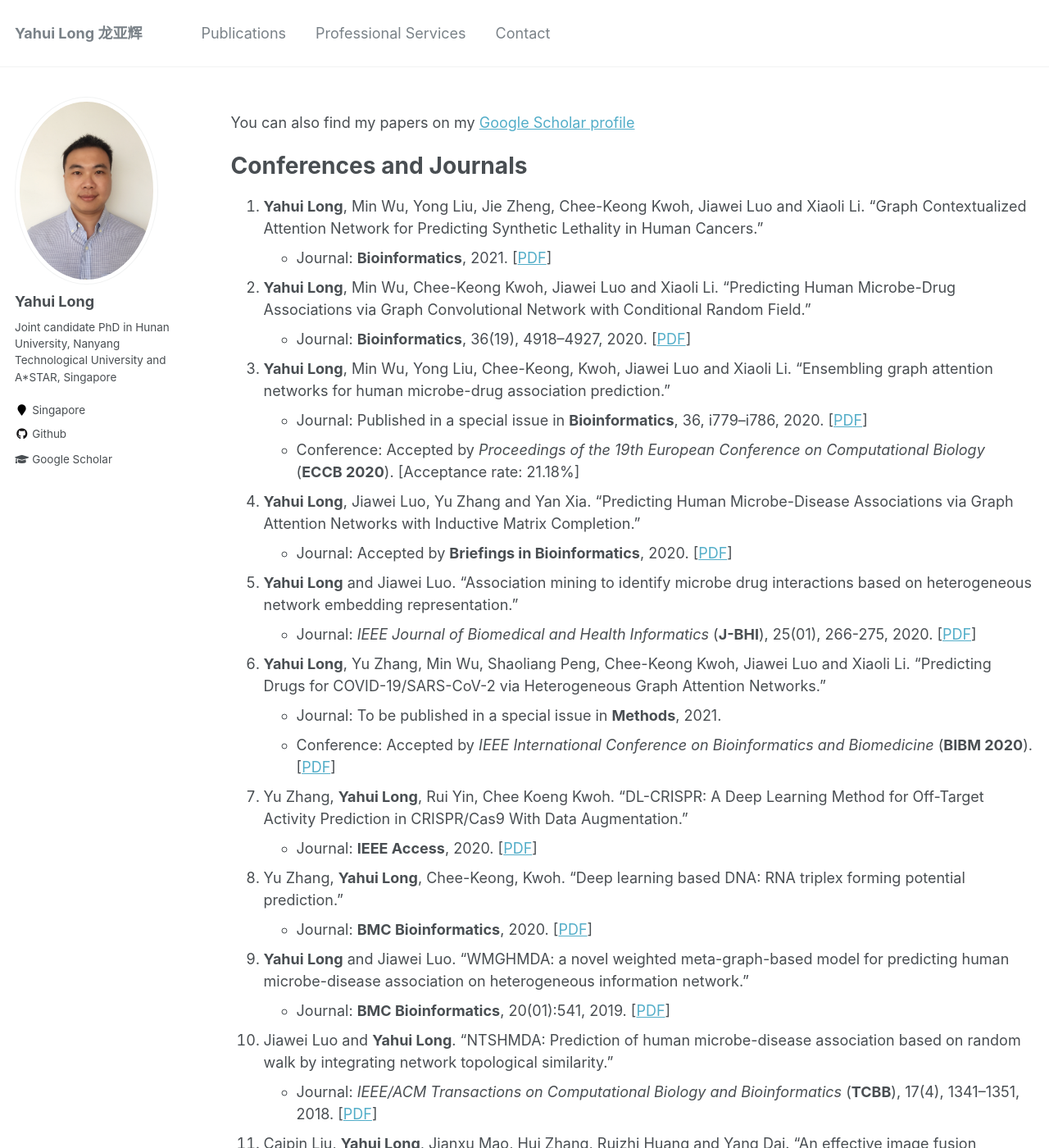
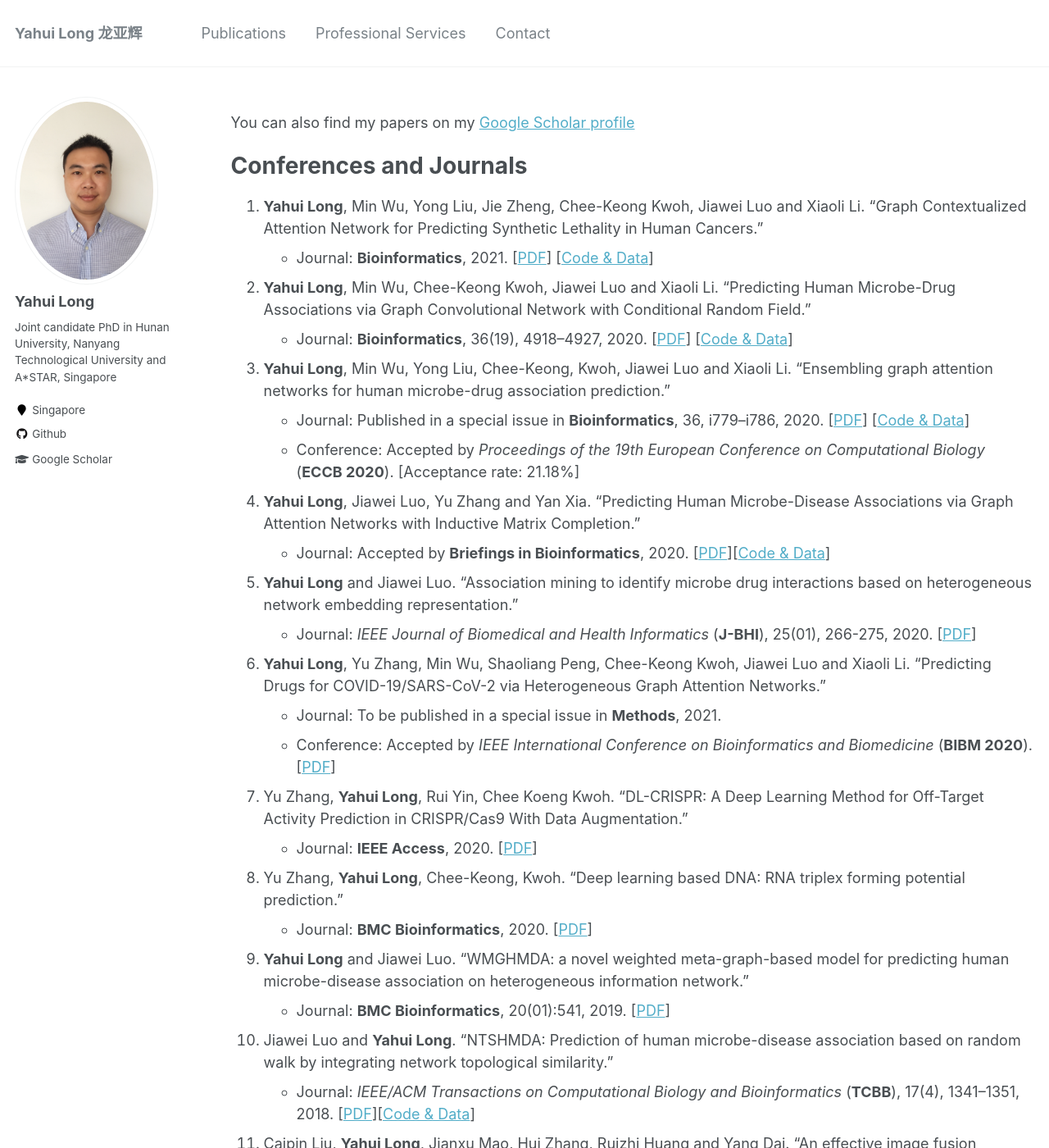
Before and after one commit to longyahui/Home, a Jekyll site: the page built from _pages/publications.md, in a window 1280 px wide and 1400 px high. Shown: the whole window at 82% size. Built offline with Jekyll 4.4.1, drawn with Linux system fonts in a browser that asks for light colours.

Commit message:
Update publications.md

```diff
--- a/_pages/publications.md
+++ b/_pages/publications.md
@@ -14,14 +14,14 @@ You can also find my papers on my [Google Scholar profile](https://scholar.googl
 # Conferences and Journals
 
 1. **Yahui Long**, Min Wu, Yong Liu, Jie Zheng, Chee-Keong Kwoh, Jiawei Luo and Xiaoli Li. "Graph Contextualized Attention Network for Predicting Synthetic Lethality in Human Cancers."
-   - Journal: **Bioinformatics**, 2021. [[PDF](https://academic.oup.com/bioinformatics/advance-article/doi/10.1093/bioinformatics/btab110/6145565)]
+   - Journal: **Bioinformatics**, 2021. [[PDF](https://academic.oup.com/bioinformatics/advance-article/doi/10.1093/bioinformatics/btab110/6145565)] [[Code & Data](https://github.com/longyahui/GCATSL)]
 2. **Yahui Long**, Min Wu, Chee-Keong Kwoh, Jiawei Luo and Xiaoli Li. "Predicting Human Microbe-Drug Associations via Graph Convolutional Network with Conditional Random Field."
-   - Journal: **Bioinformatics**, 36(19), 4918–4927, 2020. [[PDF](https://academic.oup.com/bioinformatics/article-abstract/36/19/4918/5864717?redirectedFrom=fulltext)]
+   - Journal: **Bioinformatics**, 36(19), 4918–4927, 2020. [[PDF](https://academic.oup.com/bioinformatics/article-abstract/36/19/4918/5864717?redirectedFrom=fulltext)] [[Code & Data](https://github.com/longyahui/GCNMDA)]
 3. **Yahui Long**, Min Wu, Yong Liu, Chee-Keong, Kwoh, Jiawei Luo and Xiaoli Li. "Ensembling graph attention networks for human microbe-drug association prediction."
-   - Journal: Published in a special issue in **Bioinformatics**, 36, i779–i786, 2020. [[PDF](https://academic.oup.com/bioinformatics/article/36/Supplement_2/i779/6055932?searchresult=1)]
+   - Journal: Published in a special issue in **Bioinformatics**, 36, i779–i786, 2020. [[PDF](https://academic.oup.com/bioinformatics/article/36/Supplement_2/i779/6055932?searchresult=1)] [[Code & Data](https://github.com/longyahui/EGATMDA)]
    - Conference: Accepted by *Proceedings of the 19th European Conference on Computational Biology* (**ECCB 2020**). [Acceptance rate: 21.18%]
 4. **Yahui Long**, Jiawei Luo, Yu Zhang and Yan Xia. "Predicting Human Microbe-Disease Associations via Graph Attention Networks with Inductive Matrix Completion."
-   - Journal: Accepted by **Briefings in Bioinformatics**, 2020. [[PDF](https://academic.oup.com/bib/advance-article-abstract/doi/10.1093/bib/bbaa146/5876591)]
+   - Journal: Accepted by **Briefings in Bioinformatics**, 2020. [[PDF](https://academic.oup.com/bib/advance-article-abstract/doi/10.1093/bib/bbaa146/5876591)][[Code & Data](https://github.com/yahuilong/GATMDA)]
 5. **Yahui Long** and Jiawei Luo. "Association mining to identify microbe drug interactions based on heterogeneous network embedding representation."
    - Journal: *IEEE Journal of Biomedical and Health Informatics* (**J-BHI**), 25(01), 266-275, 2020. [[PDF](https://ieeexplore.ieee.org/abstract/document/9104849)]
 6. **Yahui Long**, Yu Zhang, Min Wu, Shaoliang Peng, Chee-Keong Kwoh, Jiawei Luo and Xiaoli Li. "Predicting Drugs for COVID-19/SARS-CoV-2 via Heterogeneous Graph Attention Networks."
@@ -34,7 +34,7 @@ You can also find my papers on my [Google Scholar profile](https://scholar.googl
 9. **Yahui Long** and Jiawei Luo. "WMGHMDA: a novel weighted meta-graph-based model for predicting human microbe-disease association on heterogeneous information network."
    - Journal: **BMC Bioinformatics**, 20(01):541, 2019. [[PDF](https://bmcbioinformatics.biomedcentral.com/articles/10.1186/s12859-019-3066-0)]
 10. Jiawei Luo and **Yahui Long**. "NTSHMDA: Prediction of human microbe-disease association based on random walk by integrating network topological similarity."
-    - Journal: *IEEE/ACM Transactions on Computational Biology and Bioinformatics* (**TCBB**), 17(4), 1341–1351, 2018. [[PDF](https://www.researchgate.net/profile/Yahui_Long/publication/329160756_NTSHMDA_Prediction_of_Human_Microbe-Disease_Association_Based_on_Random_Walk_by_Integrating_Network_Topological_Similarity/links/5eb2adb045851523bd464c00/NTSHMDA-Prediction-of-Human-Microbe-Disease-Association-Based-on-Random-Walk-by-Integrating-Network-Topological-Similarity.pdf)]
+    - Journal: *IEEE/ACM Transactions on Computational Biology and Bioinformatics* (**TCBB**), 17(4), 1341–1351, 2018. [[PDF](https://www.researchgate.net/profile/Yahui_Long/publication/329160756_NTSHMDA_Prediction_of_Human_Microbe-Disease_Association_Based_on_Random_Walk_by_Integrating_Network_Topological_Similarity/links/5eb2adb045851523bd464c00/NTSHMDA-Prediction-of-Human-Microbe-Disease-Association-Based-on-Random-Walk-by-Integrating-Network-Topological-Similarity.pdf)][[Code & Data](https://github.com/yahuilong/NTSHMDA)]
 11. Caipin Liu, **Yahui Long**, Jianxu Mao, Hui Zhang, Ruizhi Huang and Yang Dai. "An effective image fusion algorithm based on grey relation of similarity and morphology."
     - Journal: **Journal of Ambient Intelligence and Humanized Computing**, 2018. [[PDF](https://www.researchgate.net/profile/Yahui_Long/publication/325773517_An_effective_image_fusion_algorithm_based_on_grey_relation_of_similarity_and_morphology/links/5c22d9bb458515a4c7f8ea18/An-effective-image-fusion-algorithm-based-on-grey-relation-of-similarity-and-morphology.pdf)]
 12. Caipin Liu, **Yahui Long** and Jianxu Mao. "Energy-efficient multi-focus image fusion based on neighbor distance and morphology."
```
